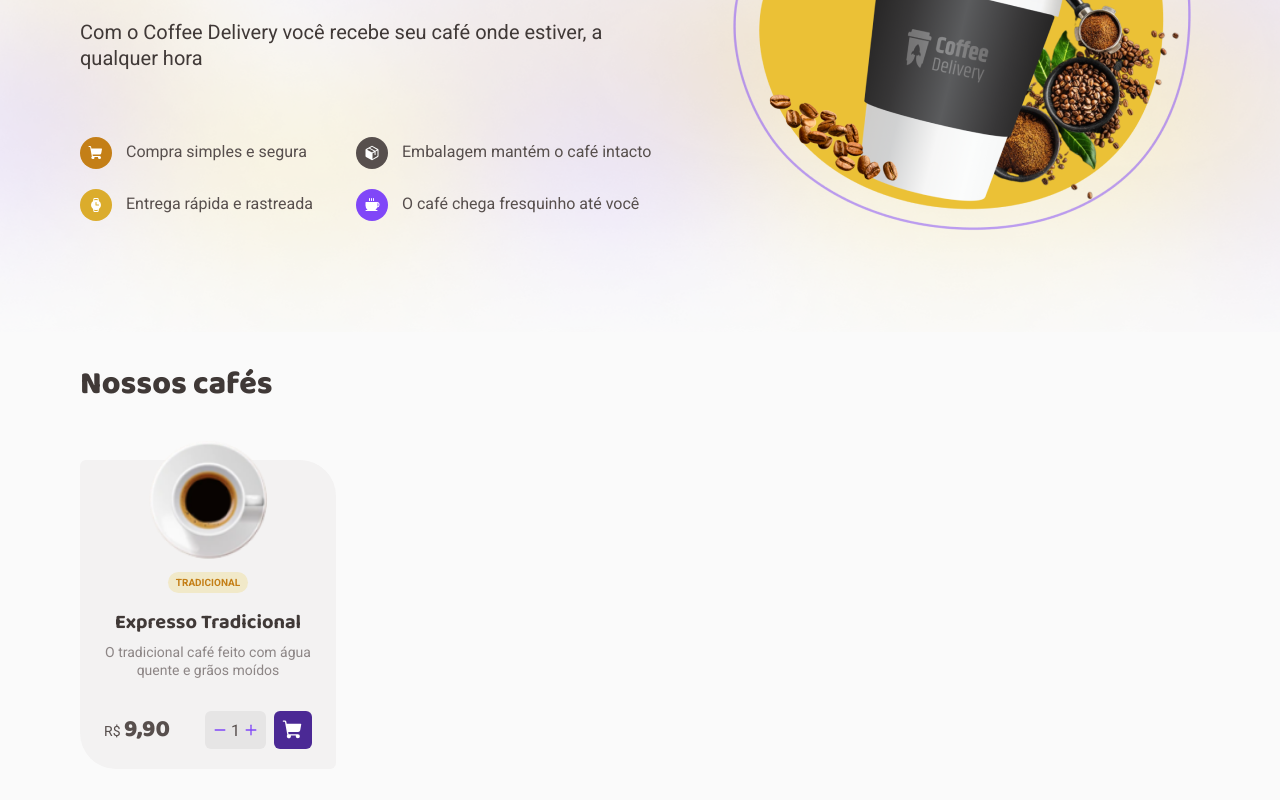
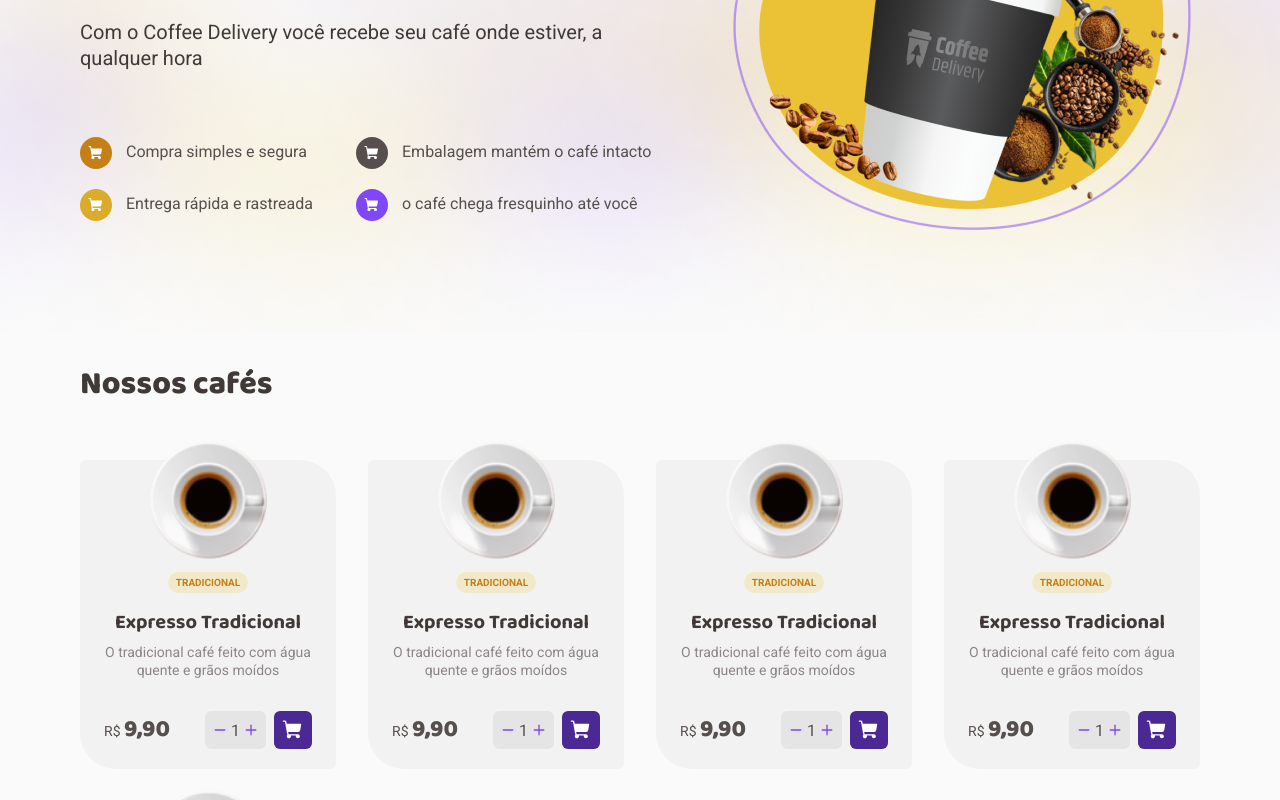
Before and after one commit to F4ELL/coffee-delivery, a React (Vite) app: page / in a window 1280 px wide. Shown: the part 320-1120 px from the top of the page. Built offline with nearby package versions, Linux system fonts and the light colour scheme.

Commit message:
feat: separating components

```diff
--- /dev/null
+++ b/src/pages/Home/components/CardCoffee/index.tsx
@@ -0,0 +1,31 @@
+import { AddCardButton, Badge, CardCoffeeContainer, Price, PriceAmountActions, PriceAmountArea } from "./styles";
+import { Count } from "../../../../components/Count";
+import { ShoppingCart } from "phosphor-react";
+
+import ExpressoImg from '../../../../assets/expresso.png'
+
+export function CardCoffee() {
+    return (
+        <CardCoffeeContainer>
+            <img src={ExpressoImg} alt="Café expresso" />
+
+            <Badge>Tradicional</Badge>
+
+            <h4>Expresso Tradicional</h4>
+            <p>O tradicional café feito com água quente e grãos moídos</p>
+
+            <PriceAmountArea>
+                <Price>
+                    R$ <strong>9,90</strong>
+                </Price>
+                <PriceAmountActions>
+                    <Count />
+
+                    <AddCardButton>
+                        <ShoppingCart size={22} weight="fill" color="white" />
+                    </AddCardButton>
+                </PriceAmountActions>
+            </PriceAmountArea>
+        </CardCoffeeContainer>
+    )
+}
--- /dev/null
+++ b/src/pages/Home/components/CardCoffee/styles.ts
@@ -0,0 +1,100 @@
+import styled from 'styled-components'
+
+export const CardCoffeeContainer = styled.div`
+    background-color: ${({ theme }) => theme['base-card']};
+
+    display: flex;
+    flex-direction: column;
+    align-items: center;
+
+    border-top-right-radius: 36px;
+    border-bottom-left-radius: 36px;
+    border-bottom-right-radius: 6px;
+    border-top-left-radius: 6px;
+
+    padding: 1.25rem 1.5rem;
+
+    img {
+        width: 7.5rem;
+        height: 7.5rem;
+
+        margin-top: -2.5rem;
+        margin-bottom: 0.75rem;
+    }
+
+    h4 {
+        font-family: 'Baloo 2', cursive;
+        font-size: 1.25rem;
+        font-weight: 700;
+        line-height: 26px;
+        color: ${({ theme }) => theme['base-subtitle']};
+
+        margin-top: 1rem;
+    }
+
+    p {
+        max-width: 13.5rem;
+        font-size: 0.875rem;
+        line-height: 18.2px;
+        text-align: center;
+        color: ${({ theme }) => theme['base-label']};
+
+        margin-top: 0.5rem;
+        margin-bottom: 2rem;
+    }
+`
+
+export const Badge = styled.span`
+    font-size: 0.625rem;
+    font-weight: 700;
+    line-height: 13px;
+    text-transform: uppercase;
+    color: ${({ theme }) => theme['yellow-dark']};
+
+    background-color: ${({ theme }) => theme['yellow-light']};
+    padding: 0.25rem 0.5rem;
+    border-radius: 100px;
+`
+
+export const Price = styled.span`
+    font-size: 0.875rem;
+    line-height: 18.2px;
+
+    strong {
+        font-family: 'Baloo 2', cursive;
+        font-size: 1.5rem;
+        font-weight: 800;
+        line-height: 31.2px;
+    }
+`
+
+export const PriceAmountArea = styled.div`
+    width: 100%;
+
+    display: flex;
+    align-items: center;
+    justify-content: space-between;
+`
+
+export const PriceAmountActions = styled.div`
+    display: flex;
+    gap: 0.5rem;
+`
+
+export const AddCardButton = styled.button`
+    display: flex;
+    justify-content: center;
+    align-items: center;
+
+    background-color: ${({ theme }) => theme['purple-dark']};
+    border: 0;
+    border-radius: 6px;
+
+    padding: 0.5rem;
+    cursor: pointer;
+
+    &:hover {
+        background-color: ${({ theme }) => theme.purple};
+        transition: all ease 0.2s;
+    }
+`
--- /dev/null
+++ b/src/pages/Home/components/HighlightItem/index.tsx
@@ -0,0 +1,21 @@
+import { HighlightIcon, HighlightItemContainer } from "./styles";
+
+import { ShoppingCart } from "phosphor-react";
+
+export interface PropsHighlight {
+    variant: "shop" | "package" | "watch" | "coffee"
+    title: string
+}
+
+export function HighlightItem({ variant, title }: PropsHighlight) {
+    return (
+        <HighlightItemContainer>
+            <HighlightIcon
+                colorBg={variant}
+            >
+                <ShoppingCart size={16} weight="fill" color="white" />
+            </HighlightIcon>
+            <span>{title}</span>
+        </HighlightItemContainer>
+    )
+}
--- /dev/null
+++ b/src/pages/Home/components/HighlightItem/styles.ts
@@ -0,0 +1,36 @@
+import styled from 'styled-components'
+import { PropsHighlight } from './index'
+
+export const HighlightItemContainer = styled.div`
+    display: flex;
+    align-items: center;
+    gap: 0.875rem;
+
+    span {
+        font-size: 1rem;
+        line-height: 20.8px;
+    }
+`
+
+type Props = {
+    colorBg: "shop" | "package" | "watch" | "coffee"
+}
+
+const colorsIcons = {
+    shop: "yellow-dark",
+    package: "base-text",
+    watch: "yellow",
+    coffee: "purple"
+} as const
+
+export const HighlightIcon = styled.div<Props>`
+    width: 2rem;
+    height: 2rem;
+    border-radius: 50%;
+
+    display: flex;
+    justify-content: center;
+    align-items: center;
+
+    background-color: ${({ theme, colorBg }) => theme[colorsIcons[colorBg]]};
+`
--- a/src/pages/Home/index.tsx
+++ b/src/pages/Home/index.tsx
@@ -1,8 +1,7 @@
-import { Badge, BannerIcon, BannerIntro, BannerIntroContent, BannerQualities, BannerQualitiesItem, BannerTextArea, CoffeeCard, HomeContainer, ListCards, ListCardsContent, Price, PriceAmountArea, PriceAmountActions, AddCardButton } from "./styles";
+import { BannerIntro, BannerIntroContent, BannerHighlights, BannerTextArea, HomeContainer, ListCards, ListCardsContent } from "./styles";
 import CoffeeImg from '../../assets/coffee.png'
-import { ShoppingCart, Package, Coffee, Watch } from 'phosphor-react'
-import ExpressoImg from '../../assets/expresso.png'
-import { Count } from "../../components/Count";
+import { CardCoffee } from "./components/CardCoffee";
+import { HighlightItem } from "./components/HighlightItem";
 
 export function Home() {
     return (
@@ -13,40 +12,12 @@ export function Home() {
                         <h1>Encontre o café perfeito para qualquer hora do dia</h1>
                         <p>Com o Coffee Delivery você recebe seu café onde estiver, a qualquer hora</p>
 
-                        <BannerQualities>
-                            <BannerQualitiesItem>
-                                <BannerIcon
-                                    variant="shop"
-                                >
-                                    <ShoppingCart size={16} weight="fill" color="white" />
-                                </BannerIcon>
-                                <span>Compra simples e segura</span>
-                            </BannerQualitiesItem>
-                            <BannerQualitiesItem>
-                                <BannerIcon
-                                    variant="package"
-                                >
-                                    <Package size={16} weight="fill" color="white" />
-                                </BannerIcon>
-                                <span>Embalagem mantém o café intacto</span>
-                            </BannerQualitiesItem>
-                            <BannerQualitiesItem>
-                                <BannerIcon
-                                    variant="watch"
-                                >
-                                    <Watch size={16} weight="fill" color="white" />
-                                </BannerIcon>
-                                <span>Entrega rápida e rastreada</span>
-                            </BannerQualitiesItem>
-                            <BannerQualitiesItem>
-                                <BannerIcon
-                                    variant="coffee"
-                                >
-                                    <Coffee size={16} weight="fill" color="white" />
-                                </BannerIcon>
-                                <span>O café chega fresquinho até você</span>
-                            </BannerQualitiesItem>
-                        </BannerQualities>
+                        <BannerHighlights>
+                            <HighlightItem variant="shop" title="Compra simples e segura" />
+                            <HighlightItem variant="package" title="Embalagem mantém o café intacto" />
+                            <HighlightItem variant="watch" title="Entrega rápida e rastreada" />
+                            <HighlightItem variant="coffee" title="o café chega fresquinho até você" />
+                        </BannerHighlights>
                     </BannerTextArea>
                     <img src={CoffeeImg} alt="" />
                 </BannerIntroContent>
@@ -55,28 +26,11 @@ export function Home() {
             <ListCards>
                 <h2>Nossos cafés</h2>
                 <ListCardsContent>
-                    <CoffeeCard>
-                        <img src={ExpressoImg} alt="Café expresso" />
-
-                        <Badge>Tradicional</Badge>
-
-                        <h4>Expresso Tradicional</h4>
-                        <p>O tradicional café feito com água quente e grãos moídos</p>
-
-                        <PriceAmountArea>
-                            <Price>
-                                R$ <strong>9,90</strong>
-                            </Price>
-                            <PriceAmountActions>
-                                <Count />
-
-                                <AddCardButton>
-                                    <ShoppingCart size={22} weight="fill" color="white" />
-                                </AddCardButton>
-                            </PriceAmountActions>
-                        </PriceAmountArea>
-                    </CoffeeCard>
-
+                    <CardCoffee />
+                    <CardCoffee />
+                    <CardCoffee />
+                    <CardCoffee />
+                    <CardCoffee />
                 </ListCardsContent>
             </ListCards>
         </HomeContainer>
--- a/src/pages/Home/styles.ts
+++ b/src/pages/Home/styles.ts
@@ -45,46 +45,12 @@ export const BannerTextArea = styled.div`
     }
 `
 
-export const BannerQualities = styled.div`
+export const BannerHighlights = styled.div`
     display: grid;
     grid-template-columns: 16rem 1fr;
     gap: 1.25rem;
 
     margin-top: 4.125rem;
-`
-
-export const BannerQualitiesItem = styled.div`
-    display: flex;
-    align-items: center;
-    gap: 0.875rem;
-
-    span {
-        font-size: 1rem;
-        line-height: 20.8px;
-    }
-`
-
-export type Props = {
-    variant: "shop" | "package" | "watch" | "coffee"
-}
-
-const colorsIcons = {
-    shop: "yellow-dark",
-    package: "base-text",
-    watch: "yellow",
-    coffee: "purple"
-} as const
-
-export const BannerIcon = styled.div<Props>`
-    width: 2rem;
-    height: 2rem;
-    border-radius: 50%;
-
-    display: flex;
-    justify-content: center;
-    align-items: center;
-
-    background-color: ${({ theme, variant }) => theme[colorsIcons[variant]]};
 `
 
 export const ListCards = styled.section`
@@ -110,102 +76,3 @@ export const ListCardsContent = styled.div`
     grid-template-columns: repeat(4, 1fr);
     gap: 2.5rem 2rem;
 `
-
-export const CoffeeCard = styled.div`
-    background-color: ${({ theme }) => theme['base-card']};
-
-    display: flex;
-    flex-direction: column;
-    align-items: center;
-
-    border-top-right-radius: 36px;
-    border-bottom-left-radius: 36px;
-    border-bottom-right-radius: 6px;
-    border-top-left-radius: 6px;
-
-    padding: 1.25rem 1.5rem;
-
-    img {
-        width: 7.5rem;
-        height: 7.5rem;
-
-        margin-top: -2.5rem;
-        margin-bottom: 0.75rem;
-    }
-
-    h4 {
-        font-family: 'Baloo 2', cursive;
-        font-size: 1.25rem;
-        font-weight: 700;
-        line-height: 26px;
-        color: ${({ theme }) => theme['base-subtitle']};
-
-        margin-top: 1rem;
-    }
-
-    p {
-        max-width: 13.5rem;
-        font-size: 0.875rem;
-        line-height: 18.2px;
-        text-align: center;
-        color: ${({ theme }) => theme['base-label']};
-
-        margin-top: 0.5rem;
-        margin-bottom: 2rem;
-    }
-`
-
-export const Badge = styled.span`
-    font-size: 0.625rem;
-    font-weight: 700;
-    line-height: 13px;
-    text-transform: uppercase;
-    color: ${({ theme }) => theme['yellow-dark']};
-
-    background-color: ${({ theme }) => theme['yellow-light']};
-    padding: 0.25rem 0.5rem;
-    border-radius: 100px;
-`
-
-export const Price = styled.span`
-    font-size: 0.875rem;
-    line-height: 18.2px;
-
-    strong {
-        font-family: 'Baloo 2', cursive;
-        font-size: 1.5rem;
-        font-weight: 800;
-        line-height: 31.2px;
-    }
-`
-
-export const PriceAmountArea = styled.div`
-    width: 100%;
-
-    display: flex;
-    align-items: center;
-    justify-content: space-between;
-`
-
-export const PriceAmountActions = styled.div`
-    display: flex;
-    gap: 0.5rem;
-`
-
-export const AddCardButton = styled.button`
-    display: flex;
-    justify-content: center;
-    align-items: center;
-
-    background-color: ${({ theme }) => theme['purple-dark']};
-    border: 0;
-    border-radius: 6px;
-
-    padding: 0.5rem;
-    cursor: pointer;
-
-    &:hover {
-        background-color: ${({ theme }) => theme.purple};
-        transition: all ease 0.2s;
-    }
-`
```
